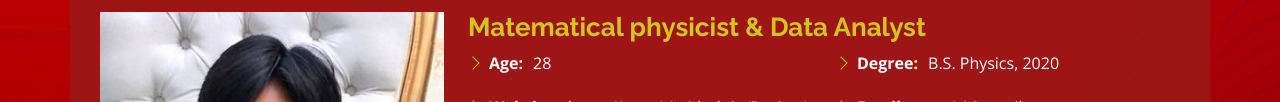
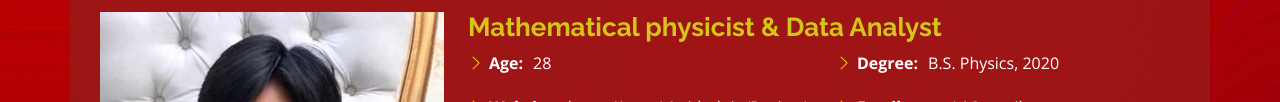
Before and after one commit to oasc14/Pagina, a plain HTML site: page index.html in a window 1280 px wide. Both pictures are taken after a click on the link "About". Shown: the part 201-303 px from the top of the page. Drawn offline with nearby package versions, Linux system fonts and the light colour scheme.

Commit message:
Update index.html

```diff
--- a/index.html
+++ b/index.html
@@ -81,7 +81,7 @@
           <img src="assets/img/me.jpg" class="img-fluid" alt="">
         </div>
         <div class="col-lg-8 pt-4 pt-lg-0 content" data-aos="fade-left">
-          <h3>Matematical physicist &amp; Data Analyst</h3>
+          <h3>Mathematical physicist &amp; Data Analyst</h3>
           <div class="row">
             <div class="col-lg-6">
               <ul>
```
